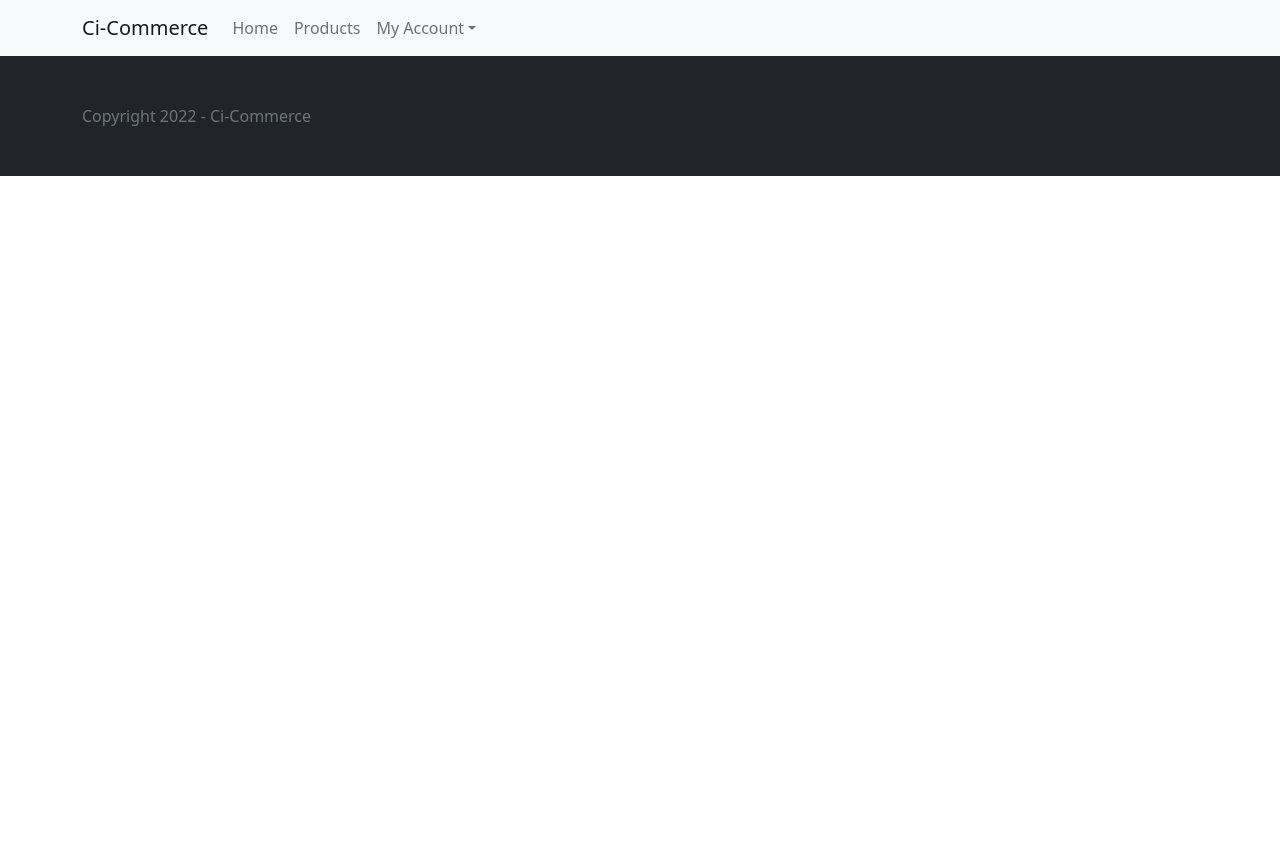
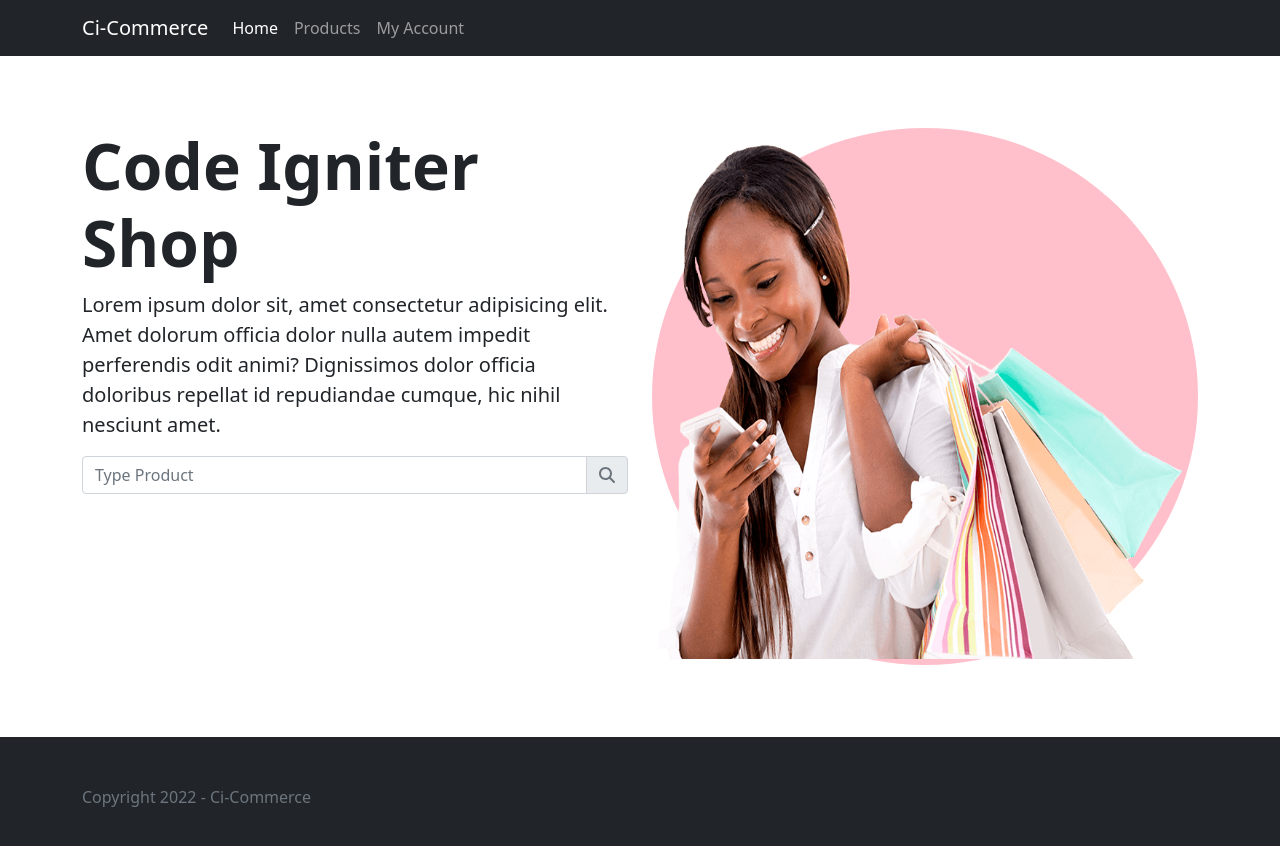
Before and after one commit to josumung999/cireact-ecommerce, a Next.js app: page / in a window 1280 px wide. Shown: the top 846 px of the page. Before the commit the page ends 800 px from the top, so only its background shows below. Built offline with nearby package versions, Linux system fonts and the light colour scheme.

Commit message:
Hero section design implementation

```diff
--- a/components/home/Hero.jsx
+++ b/components/home/Hero.jsx
@@ -0,0 +1,33 @@
+import { faMagnifyingGlass } from '@fortawesome/free-solid-svg-icons'
+import { FontAwesomeIcon } from '@fortawesome/react-fontawesome'
+import Image from 'next/image'
+import React from 'react'
+// wwwwwwwwwwwwwwwwwwwwwwwwwwwwwwww w
+const Hero = () => {
+  return (
+    <div className='d-flex'>
+      <div className="container py-5">
+        <div className="row">
+          <div className="col-12 col-lg-6 my-4">
+            <h1 className="display-3 fw-bolder">Code Igniter Shop</h1>
+            <p className="lead">Lorem ipsum dolor sit, amet consectetur adipisicing elit. Amet dolorum officia dolor nulla autem impedit perferendis odit animi? Dignissimos dolor officia doloribus repellat id repudiandae cumque, hic nihil nesciunt amet.</p>
+            <div className="input-group mb-3">
+              <input type="text" className="form-control" placeholder="Type Product" aria-label="Username" aria-describedby="basic-addon1" />
+              <span className="input-group-text" id="basic-addon1">
+                <FontAwesomeIcon icon={faMagnifyingGlass} className="text-secondary" />
+              </span>
+            </div>
+          </div>
+          <div className="d-sm-none d-lg-block col-lg-6 my-4">
+            <div style={{ backgroundColor: "pink", borderRadius: "50%", width: "750", height: 'auto' }}>
+              <Image alt="" src='/images/hero-img.png' width="720" height="700" />
+            </div>
+          </div>
+        </div>
+      </div>
+
+    </div>
+  )
+}
+
+export default Hero
--- a/components/layout/ContainerBlock.jsx
+++ b/components/layout/ContainerBlock.jsx
@@ -3,7 +3,7 @@ import Navbar from './Navbar'
 import Footer from './Footer'
 import Head from 'next/head'
 
-const ContainerBlock = ({Children, ...customMeta}) => {
+const ContainerBlock = ({children, ...customMeta}) => {
 
   const meta = {
     title: "Ci Ecommerce",
@@ -21,7 +21,7 @@ const ContainerBlock = ({Children, ...customMeta}) => {
       <main>
         <Navbar />
         <div>
-          {Children}
+          {children}
         </div>
         <Footer />
       </main>
--- a/components/layout/Footer.jsx
+++ b/components/layout/Footer.jsx
@@ -1,6 +1,6 @@
 const Footer = () => {
   return (
-    <div className="d-flex bg-dark text-secondary py-5">
+    <div className="d-flex bg-dark text-secondary py-5 my-0">
       <div className="container">
         Copyright 2022 - Ci-Commerce
       </div>
--- a/components/layout/Navbar.jsx
+++ b/components/layout/Navbar.jsx
@@ -4,7 +4,7 @@ import Link from 'next/link';
 
 const Navbar = () => {
     return (
-        <nav className="navbar navbar-expand-lg navbar-light bg-light">
+        <nav className="navbar navbar-expand-lg navbar-dark bg-dark">
             <div className="container">
                 <Link href='/' passHref>
                     <span className="navbar-brand">
@@ -18,7 +18,7 @@ const Navbar = () => {
                 <ul className="navbar-nav me-auto mb-2 mb-lg-0">
                         <li className="nav-item">
                             <Link href='/' passHref>
-                                <span className="nav-link">
+                                <span className="nav-link active">
                                     Home
                                 </span>
                             </Link>
@@ -30,32 +30,10 @@ const Navbar = () => {
                                 </span>
                             </Link>
                         </li>
-                        <li className="nav-item dropdown">
-                                <span className="nav-link dropdown-toggle" id="navbarDropdown" role="button" data-bs-toggle="dropdown" aria-expanded="false">
-                                    My Account
-                                </span>
-                                <ul className='dropdown-menu'>
-                                    <li>
-                                        <Link className="dropdown-item" href='/my-orders'>My Orders</Link>
-                                    </li>
-                                    <li>
-                                        <Link className="dropdown-item" href='/cart'>Cart</Link>
-                                    </li>
-                                    <li>
-                                        <hr className='dropdown-divider' />
-                                    </li>
-                                    <li>
-                                        <Link className="dropdown-item" href='/profile'>Profile</Link>
-                                    </li>
-                                    <li>
-                                        <Link className="dropdown-item" href='/shipping'>Shipping and Tracking</Link>
-                                    </li>
-                                    <li>
-                                        <Link className="dropdown-item" href='/logout' passHref>
-                                            <FontAwesomeIcon className='mx-2' icon={faLock} />
-                                        </Link>
-                                    </li>
-                                </ul>
+                        <li className="nav-item">
+                            <span className="nav-link">
+                                My Account
+                            </span>
                         </li>
                     </ul>
                 </div>
--- a/pages/index.js
+++ b/pages/index.js
@@ -1,11 +1,12 @@
 import Head from 'next/head'
 import Image from 'next/image'
+import Hero from '../components/home/Hero'
 import ContainerBlock from '../components/layout/ContainerBlock'
 
 export default function Home() {
   return (
     <ContainerBlock title="Home Page - CI Ecommerce">
-
+      <Hero />
     </ContainerBlock>
   )
 }
```
Also changed, not shown: public/images/hero-img.png (added).
